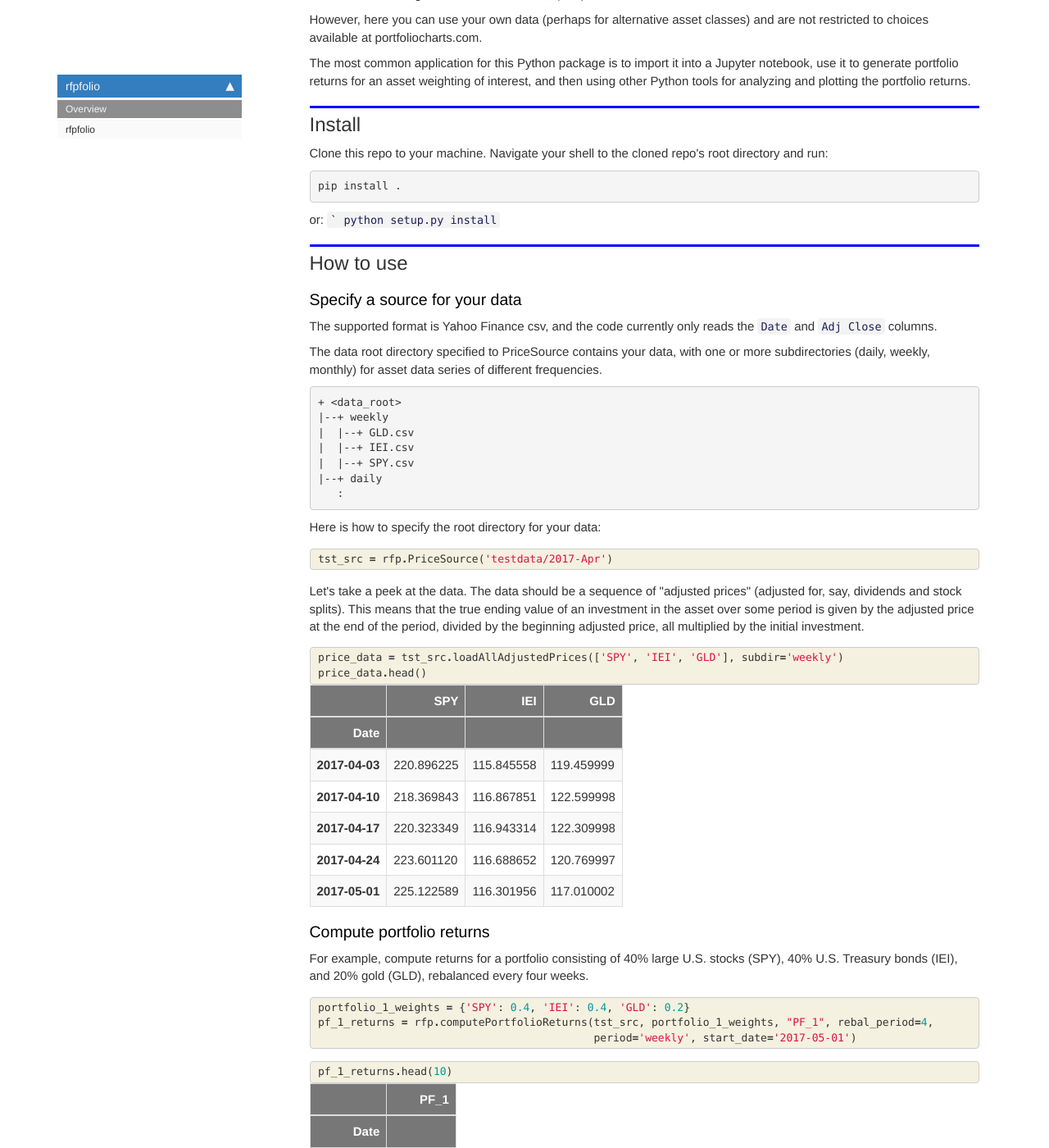
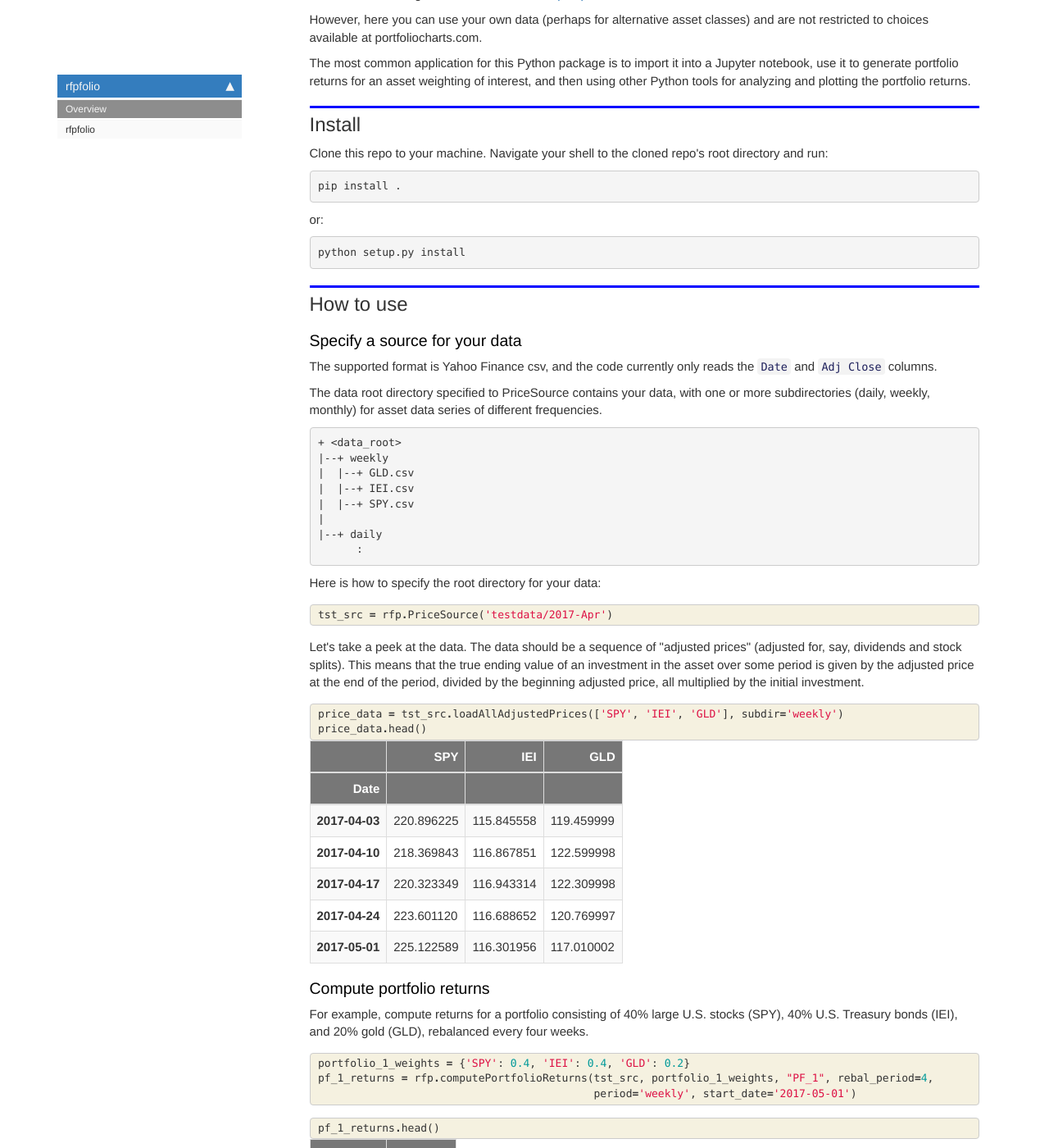
Before and after one commit to rickatx/rfpfolio, a Jekyll site: the page built from docs/index.html, in a window 1280 px wide and 1400 px high, scrolled down 454 px. Shown: the whole window at 82% size. Built offline with Jekyll 4.4.1, drawn with Linux system fonts in a browser that asks for light colours; nearby versions of some CDN libraries; comment, search, counter and statistics services are not loaded; some of the changed text lies outside the part shown.

```diff
--- a/docs/index.html
+++ b/docs/index.html
@@ -50,9 +50,9 @@ nb_path: "index.ipynb"
 <p>Clone this repo to your machine. Navigate your shell to the cloned repo's root directory and run:</p>
 
 <pre><code>pip install .</code></pre>
-<p>or:
-<code>`
-python setup.py install</code></p>
+<p>or:</p>
+
+<pre><code>python setup.py install</code></pre>
 
 </div>
 </div>
@@ -80,8 +80,9 @@ for asset data series of different frequencies.</p>
 |  |--+ GLD.csv
 |  |--+ IEI.csv
 |  |--+ SPY.csv
+|
 |--+ daily
-   :</code></pre>
+      :</code></pre>
 <p>Here is how to specify the root directory for your data:</p>
 
 </div>
@@ -239,7 +240,7 @@ for asset data series of different frequencies.</p>
 
 <div class="inner_cell">
     <div class="input_area">
-<div class=" highlight hl-ipython3"><pre><span></span><span class="n">pf_1_returns</span><span class="o">.</span><span class="n">head</span><span class="p">(</span><span class="mi">10</span><span class="p">)</span>
+<div class=" highlight hl-ipython3"><pre><span></span><span class="n">pf_1_returns</span><span class="o">.</span><span class="n">head</span><span class="p">()</span>
 </pre></div>
 
     </div>
@@ -298,26 +299,6 @@ for asset data series of different frequencies.</p>
     <tr>
       <th>2017-05-29</th>
       <td>0.006685</td>
-    </tr>
-    <tr>
-      <th>2017-06-05</th>
-      <td>-0.003417</td>
-    </tr>
-    <tr>
-      <th>2017-06-12</th>
-      <td>-0.002579</td>
-    </tr>
-    <tr>
-      <th>2017-06-19</th>
-      <td>0.003017</td>
-    </tr>
-    <tr>
-      <th>2017-06-26</th>
-      <td>-0.006514</td>
-    </tr>
-    <tr>
-      <th>2017-07-03</th>
-      <td>-0.005629</td>
     </tr>
   </tbody>
 </table>
```
Also changed, not shown: README.md, 1 other file.
